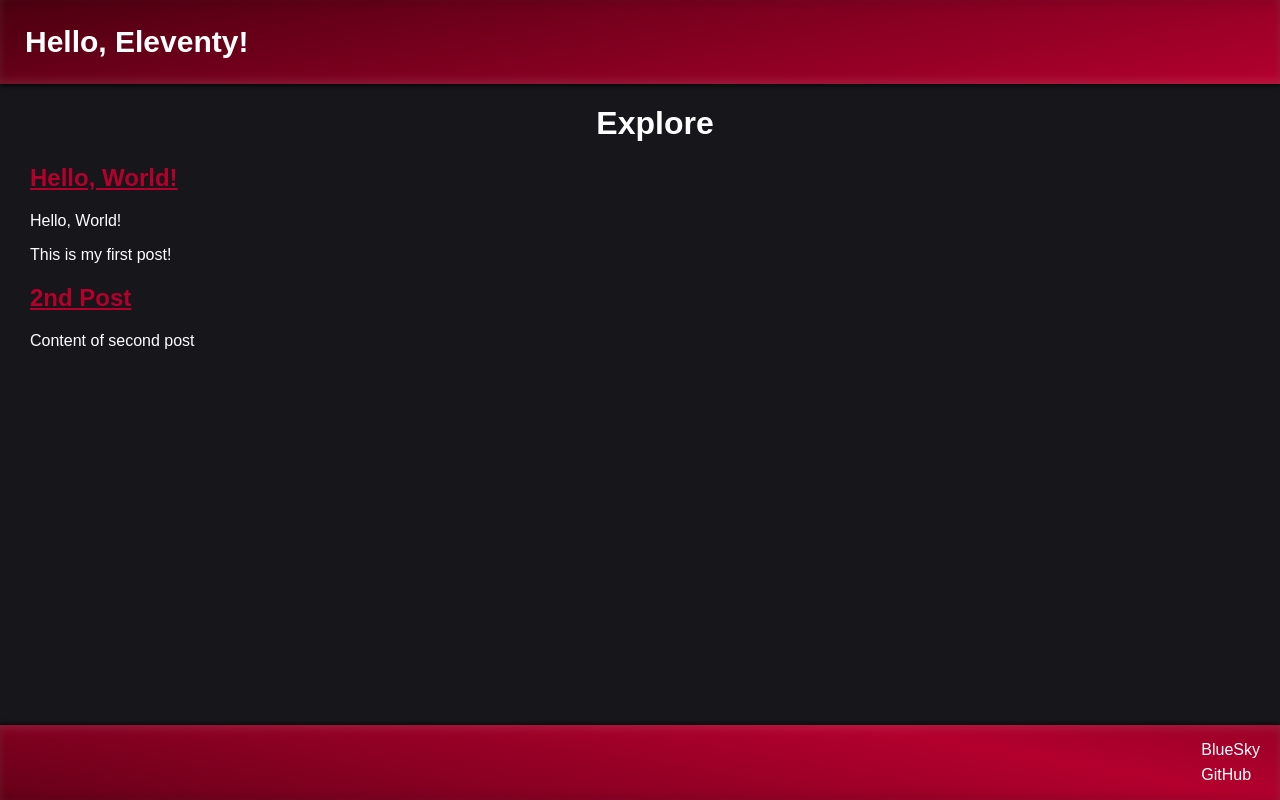
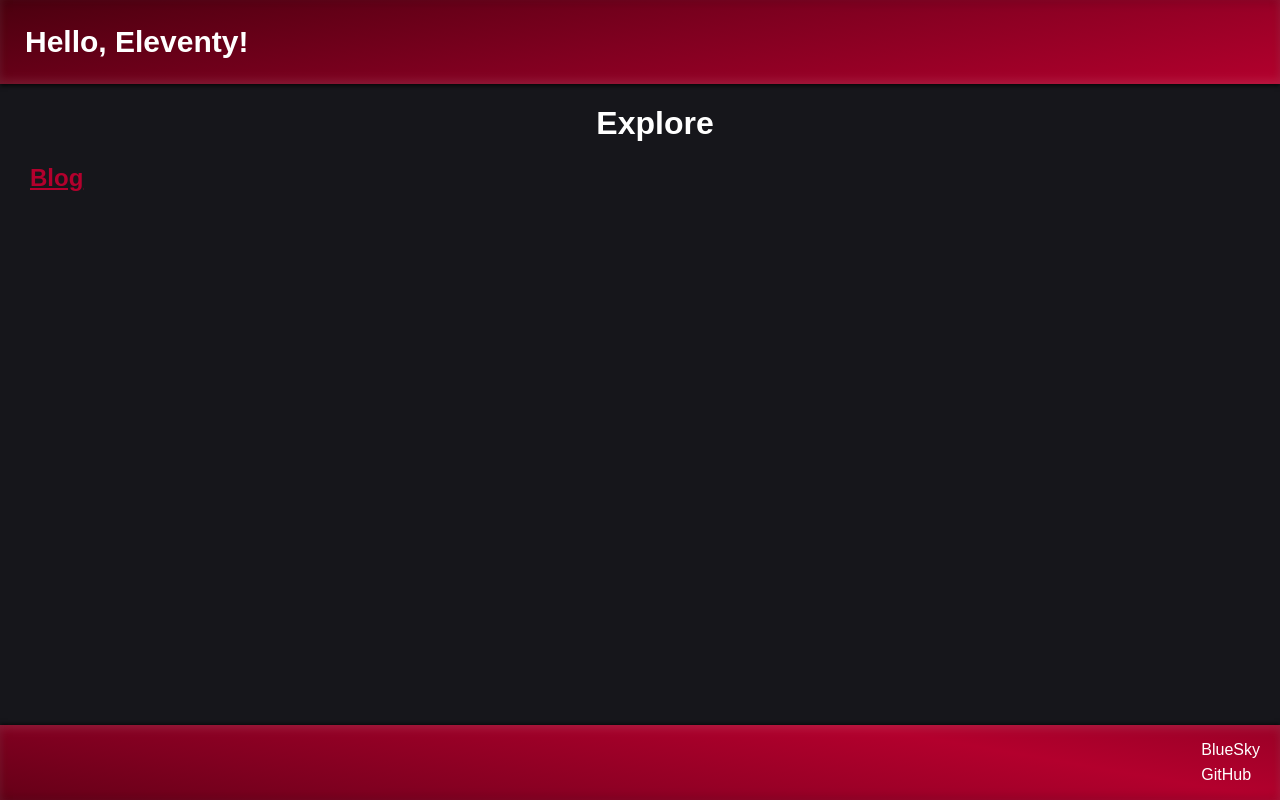
Before and after one commit to StephenOravec/hello-eleventy, an Eleventy site: page index.html in a window 1280 px wide. Built offline with nearby package versions, Linux system fonts and the light colour scheme; Eleventy itself is replaced by a stand-in of ours; files that its build step writes are made by us from their sources.

Commit message:
Add blog-card html

```diff
--- a/index.html
+++ b/index.html
@@ -2,7 +2,8 @@
 layout: layouts/layout.html
 title: "Hello, Eleventy!"
 ---
-{% for post in collections.post %}
-<h2><a href="{{ post.url }}">{{ post.data.title }}</a></h2>
-<p>{{ post.content }}</p>
-{% endfor %}
+<div class="blog-card">
+    <a href="/blog">
+        <h2>Blog</h2>
+    </a>
+</div>
```
